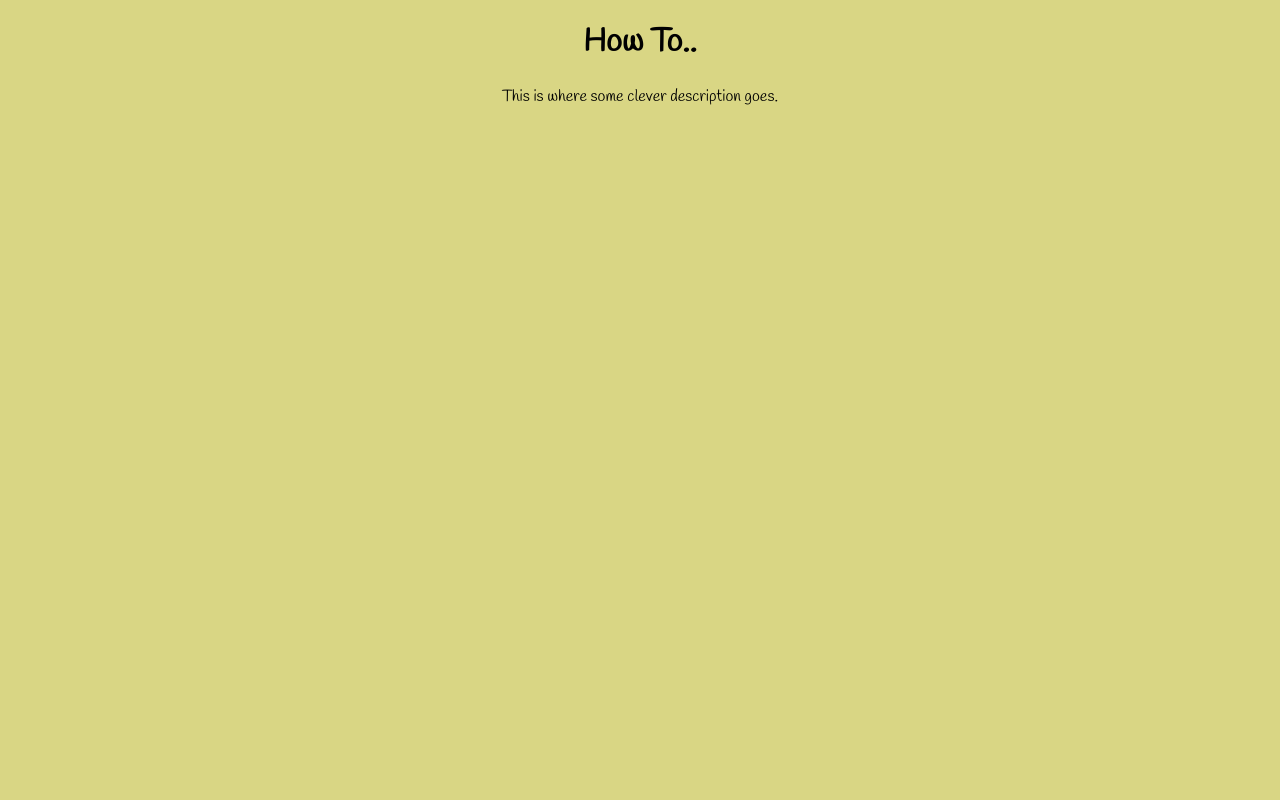
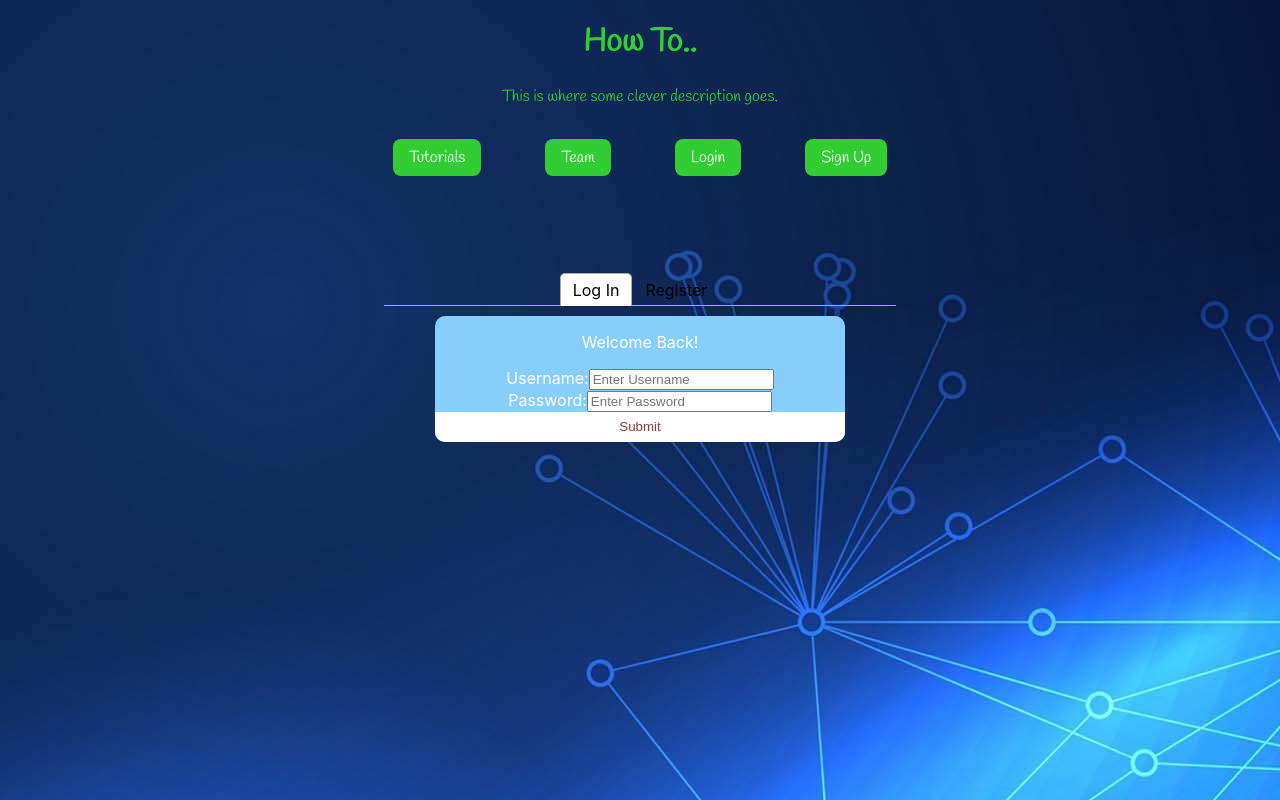
Before and after one commit to BW-Jess-How-To-1/front-end, a React (Create React App) app: page /login in a window 1280 px wide. Built offline with nearby package versions, Linux system fonts and the light colour scheme; the HTML template or start-up script is replaced by a standard one.

Commit message:
Styled the pages to resemble the UI, and fixed links in nav

```diff
--- a/src/App.css
+++ b/src/App.css
@@ -3,7 +3,8 @@
 }
 
 body{
-  background: #d9d684;
+  background-image: url("./Component/images/mark-background.jpg");
+  object-fit: fill;
 }
 
 .App-logo {
@@ -110,3 +111,43 @@ body{
   border-bottom-left-radius: 10px;
   border-bottom-right-radius: 10px;
 }
+
+/* Nav Bar */
+
+.nav-wrapper {
+  display: inline-block;
+}
+
+.menu {
+  padding: 1rem 2rem;
+  display: flex;
+}
+
+.menu-links {
+  padding: 0.5rem 1rem;
+  margin: 0 2rem;
+  border-radius: 0.5rem;
+  background-color: limegreen;
+  color: white;
+  text-decoration: none;
+}
+
+.menu .menu-links:hover {
+  transform: scale(1.3);
+  -webkit-transition: 1s;
+}
+
+.nav-logo-logged-in {
+  border-radius: 0.5rem;
+  background-color:rgb(145, 58, 58);
+  color: white;
+  text-decoration: none;
+  padding: 0.5rem 1rem;
+  margin: 0 5rem;
+}
+
+/* Logo */
+
+.logo {
+  color: limegreen;
+}
--- a/src/App.js
+++ b/src/App.js
@@ -5,14 +5,15 @@ import FormBox from './Component/FormBox';
 import ProtectedRoute from './Component/ProtectedRoute';
 import CreatorDashboard from './Component/CreatorDashboard';
 import { Route, Switch } from 'react-router-dom';
+import Tutorials from "./Component/Tutorial";
 
 function App() {
 	return (
 		<div className='App'>
 			<Title/>
 			<Switch>
-			<Route exact path='/' component={FormBox}/>
-
+			<Route exact path='/login' component={FormBox}/>
+			<Route exact path="/tutorials" component={Tutorials}/>
 			<ProtectedRoute path='/creatorDashboard'>
 				<CreatorDashboard />
 			</ProtectedRoute>
--- a/src/Component/Header.js
+++ b/src/Component/Header.js
@@ -1,5 +1,6 @@
 import React from 'react';
 import styled from 'styled-components';
+import NavBar from './NavBar';
 
 const Head = styled.div`
     font-family: 'Handlee', cursive;
@@ -9,8 +10,11 @@ const Head = styled.div`
 const Title = () => {
     return (
         <Head>
-            <h1>How To..</h1>
-            <p>This is where some clever description goes.</p>
+            <div className="logo" >
+                <h1>How To..</h1>
+                <p>This is where some clever description goes.</p>
+            </div>
+            <NavBar />
         </Head>
     )
 }
--- a/src/Component/LoginForm.js
+++ b/src/Component/LoginForm.js
@@ -11,7 +11,7 @@ const FormDiv = styled.form`
 	color: white;
 	margin: 0 auto;
 	flex-direction: column;
-	background: #a64949;
+	background: lightskyblue;
 	width: 80%;
 `;
 // const formSchema = yup.object().shape({
--- a/src/Component/NavBar.js
+++ b/src/Component/NavBar.js
@@ -1,25 +1,22 @@
 import React from 'react';
-import { NavLink, Link } from 'react-router-dom';
+import { NavLink } from 'react-router-dom';
 
 const NavBar = () => {
   return (
     <>
       <div className='nav-wrapper'>
         <nav>
-          <Link className='nav-logo-logged-in' to='/'>
-            HOW TO
-          </Link>
           <div className='menu'>
-            <NavLink exact to ='/features' className='menu-links' activeClassName='active'>
-              Features
+            <NavLink exact to ='/tutorials' className='menu-links' activeClassName='active'>
+              Tutorials
             </NavLink>
-            <NavLink exact to='/team' className='menu-links' activeClassName='active'>
+            <a href="https://how-to-marketing.netlify.app/about" className='menu-links' activeClassName='active'>
               Team
-            </NavLink>
+            </a>
             <NavLink exact to='/login' className='menu-links' activeClassName='active'>
               Login
             </NavLink>
-            <NavLink exact to='/signup' className='menu-links' activeClassName='active'>
+            <NavLink exact to='/login' className='menu-links' activeClassName='active'>
               Sign Up
             </NavLink>
           </div>
--- a/src/Component/RegisterForm.js
+++ b/src/Component/RegisterForm.js
@@ -8,7 +8,7 @@ const FormDiv = styled.form`
     border-radius: 10px;
     color: white;
     flex-direction: column;
-    background: #a64949;
+    background: lightskyblue;
     width: 80%;
 `;
 
--- a/src/Component/Tutorial.js
+++ b/src/Component/Tutorial.js
@@ -8,7 +8,7 @@ transition: transform 0.2s ease-in;
 border-radius: 30px;
 background-size: contain;
 background-color: grey;
-color: #f5b942;
+color: lightskyblue;
 width: 40%;
 margin: 0 auto;
 align-content: center;
```
Also changed, not shown: src/Component/images/mark-background.jpg (added).
